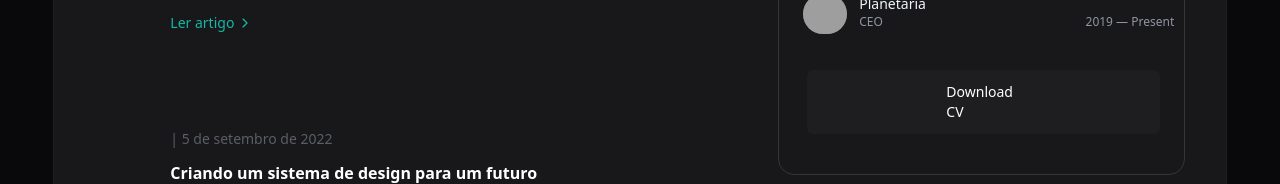
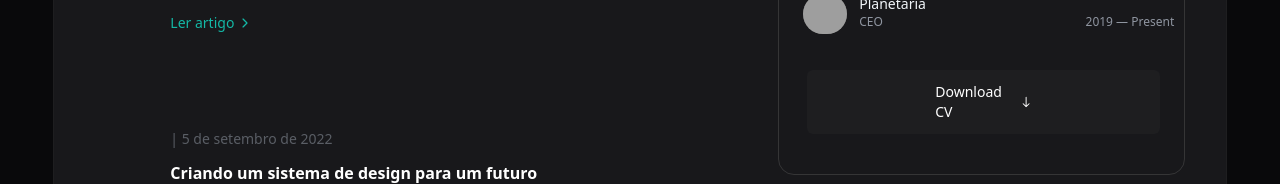
Before and after one commit to IcaroJordano/Tailwind, a React (Vite) app: page / in a window 1280 px wide. Shown: the part 1421-1605 px from the top of the page. Built offline with nearby package versions, Linux system fonts and the light colour scheme; grey boxes are pictures that could not be loaded.

Commit message:
fix(Work): adapta o padding x de 'Download Cv' da versao desktop

```diff
--- a/src/components/Work.jsx
+++ b/src/components/Work.jsx
@@ -10,7 +10,7 @@ export function Work() {
             <CardWork></CardWork>
             <CardWork></CardWork>
             <CardWork></CardWork>
-            <a className="px-20 justify-center items-center flex lg:px-36 py-3 text-sm text-white dark:text-neutral-900 font-medium dark:bg-neutral-200/50 rounded-md mx-6 lg:ml-7 bg-neutral-600/10" href="">Download CV <IoIosArrowRoundDown className="scale-150 ml-2"></IoIosArrowRoundDown></a>
+            <a className="px-20 justify-center items-center flex lg:px-32 py-3 text-sm text-white dark:text-neutral-900 font-medium dark:bg-neutral-200/50 rounded-md mx-6 lg:ml-7 bg-neutral-600/10" href="">Download CV <IoIosArrowRoundDown className="scale-150 ml-2"></IoIosArrowRoundDown></a>
         </div>
     )
 }
```
